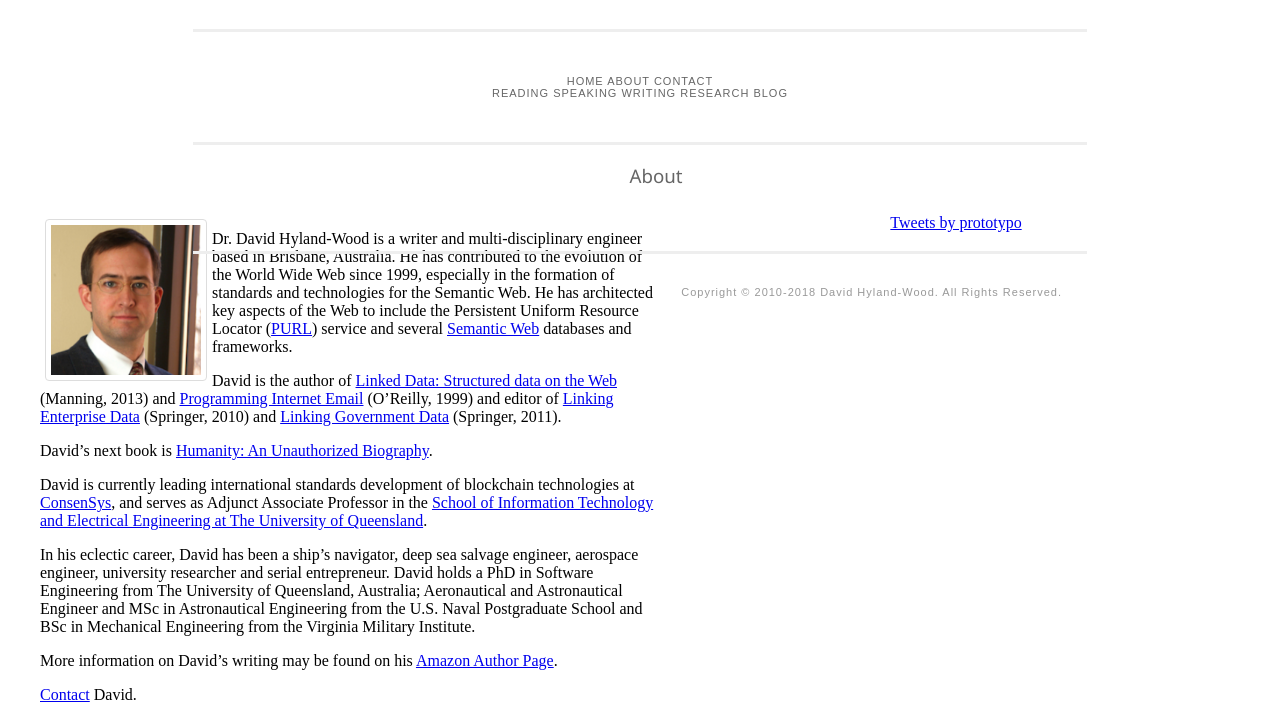
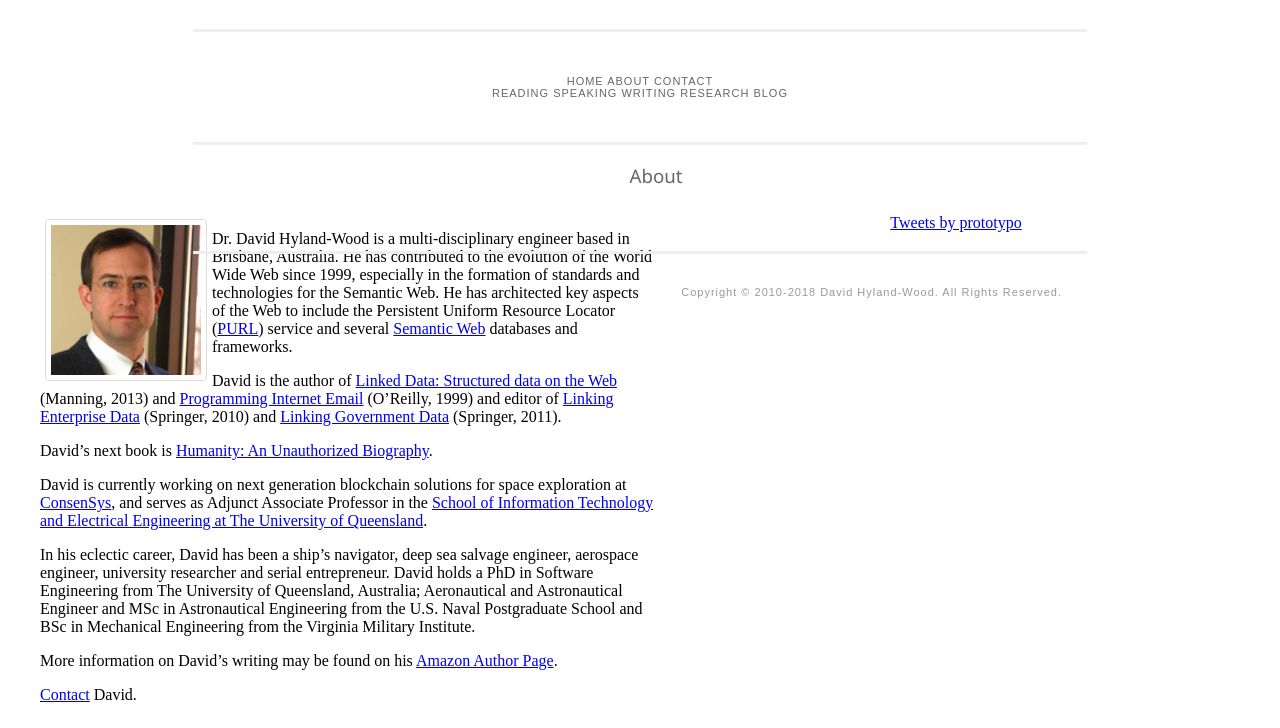
Before and after one commit to prototypo/hyland-wood.org, a plain HTML site: page docs/about.html in a window 1280 px wide. Shown: the part 106-834 px from the top of the page. Drawn offline with Linux system fonts and the light colour scheme.

Commit message:
Update about.html

```diff
--- a/docs/about.html
+++ b/docs/about.html
@@ -37,13 +37,13 @@
 
 			<div class="hy-headshot"><img src="images/dhw_400x400.png"></div>
 
-			<p>Dr. David Hyland-Wood is a writer and multi-disciplinary engineer based in Brisbane, Australia. He has contributed to the evolution of the World Wide Web since 1999, especially in the formation of standards and technologies for the Semantic Web. He has architected key aspects of the Web to include the Persistent Uniform Resource Locator (<a title="Persistent URLs" href="https://en.wikipedia.org/wiki/PURL" target="_blank" rel="noopener noreferrer">PURL</a>) service and several <a title="Semantic Web" href="http://www.w3.org/standards/semanticweb/" target="_blank" rel="noopener noreferrer">Semantic Web</a> databases and frameworks.</p>
+			<p>Dr. David Hyland-Wood is a multi-disciplinary engineer based in Brisbane, Australia. He has contributed to the evolution of the World Wide Web since 1999, especially in the formation of standards and technologies for the Semantic Web. He has architected key aspects of the Web to include the Persistent Uniform Resource Locator (<a title="Persistent URLs" href="https://en.wikipedia.org/wiki/PURL" target="_blank" rel="noopener noreferrer">PURL</a>) service and several <a title="Semantic Web" href="http://www.w3.org/standards/semanticweb/" target="_blank" rel="noopener noreferrer">Semantic Web</a> databases and frameworks.</p>
 
 			<p>David is the author of <a title="Linked Data: Structured Data on the Web" href="writing.html#ldsdw">Linked Data: Structured data on the Web</a> (Manning, 2013) and <a title="Programming Internet Email" href="writing.html#pie">Programming Internet Email</a> (O&#8217;Reilly, 1999) and editor of <a title="Linking Enterprise Data" href="writing.html#led">Linking Enterprise Data</a> (Springer, 2010) and <a title="Linking Government Data" href="writing.html#lgd">Linking Government Data</a> (Springer, 2011).</p>
 
 			<p>David&#8217;s next book is <a title="Humanity: An Unauthorized Biography" href="writing.html#haub">Humanity: An Unauthorized Biography</a>.</p>
 
-			<p>David is currently leading international standards development of blockchain technologies at <a href="https://new.consensys.net/">ConsenSys</a>, and serves as Adjunct Associate Professor in the <a href="https://itee.uq.edu.au">School of Information Technology and Electrical Engineering at The University of Queensland</a>.</p>
+			<p>David is currently working on next generation blockchain solutions for space exploration at <a href="https://new.consensys.net/">ConsenSys</a>, and serves as Adjunct Associate Professor in the <a href="https://itee.uq.edu.au">School of Information Technology and Electrical Engineering at The University of Queensland</a>.</p>
 
 			<p>In his eclectic career, David has been a ship&#8217;s navigator, deep sea salvage engineer, aerospace engineer, university researcher and serial entrepreneur. David holds a PhD in Software Engineering from The University of Queensland, Australia; Aeronautical and Astronautical Engineer and MSc in Astronautical Engineering from the U.S. Naval Postgraduate School and BSc in Mechanical Engineering from the Virginia Military Institute.</p>
 
```
